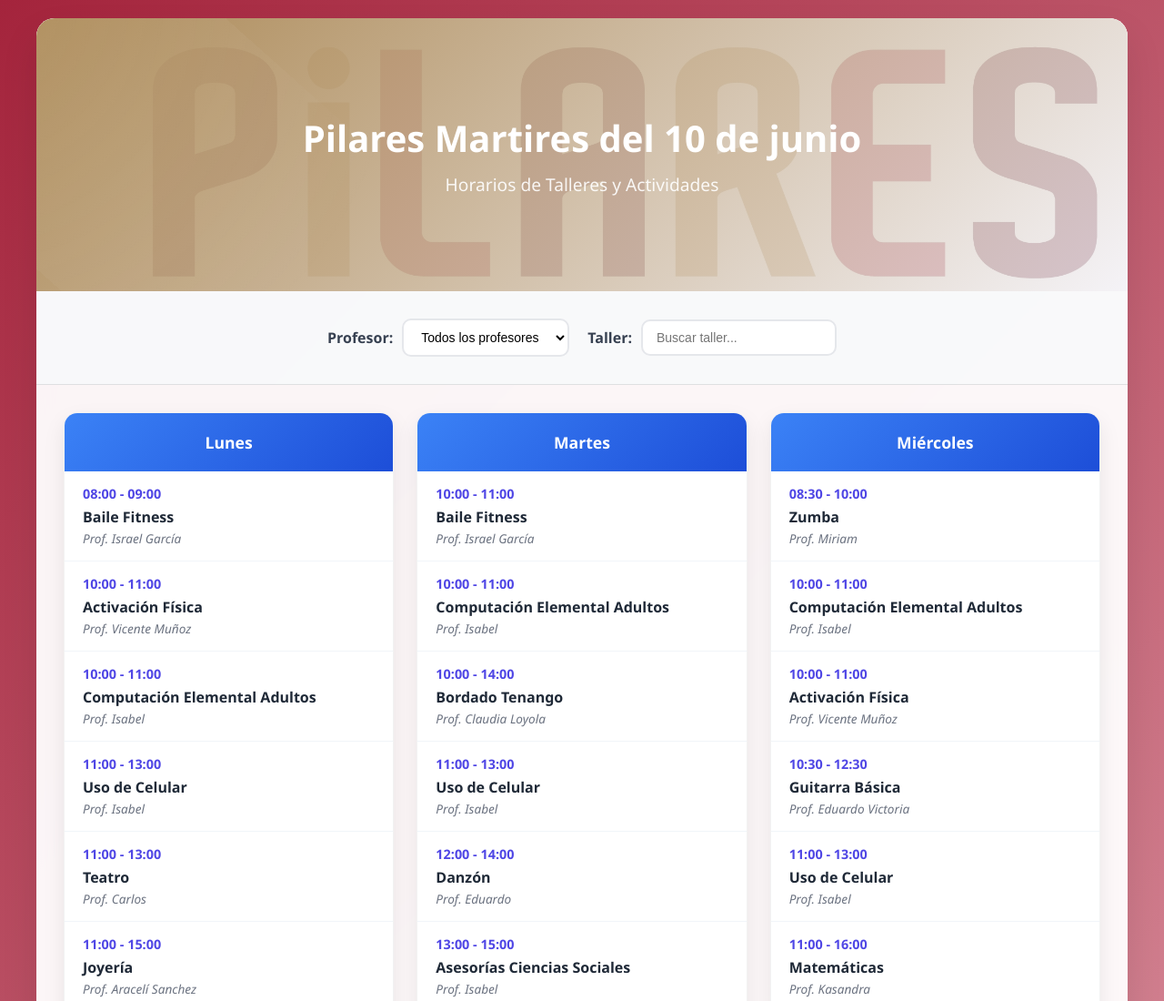
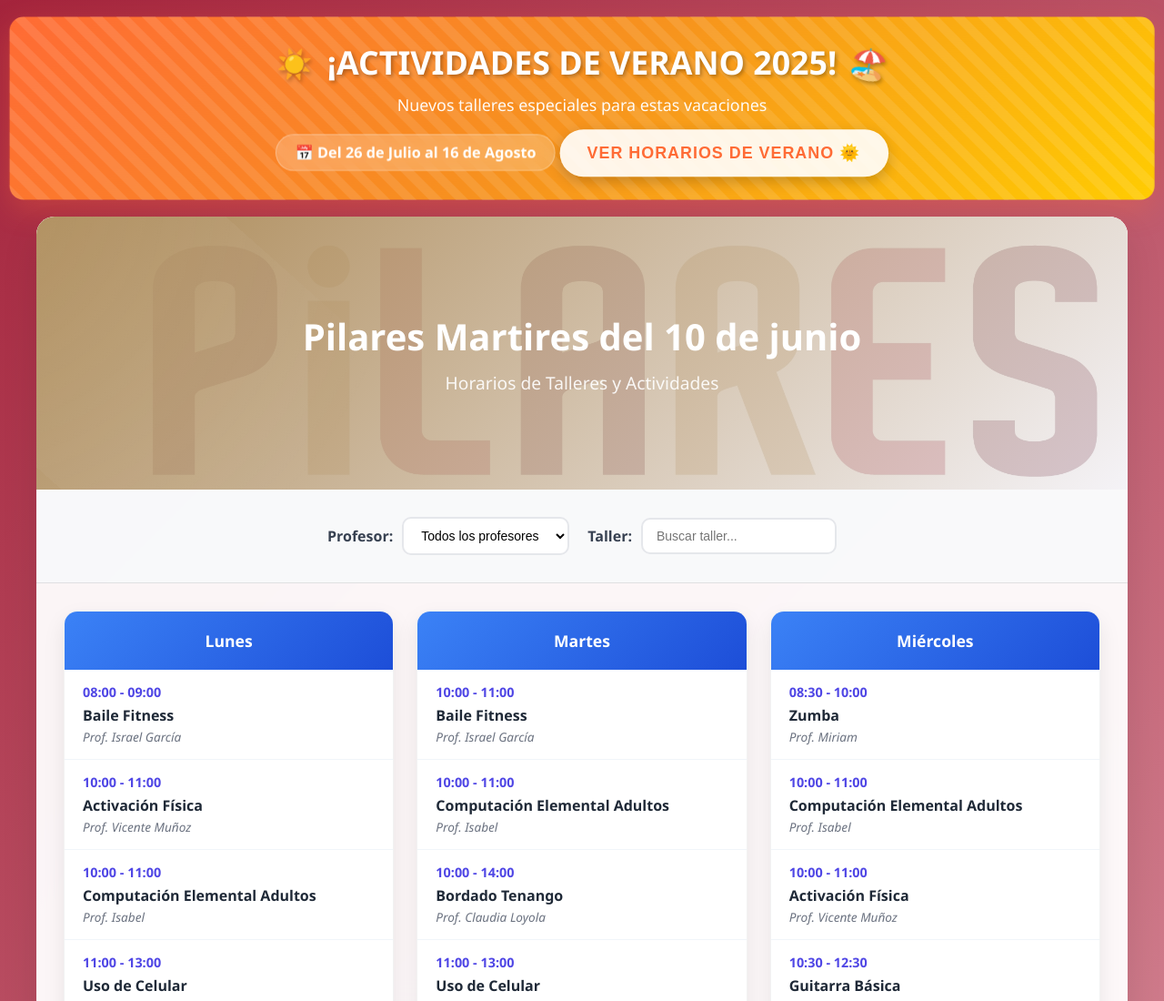
Before and after one commit to oto-ml/pilares-horario, a plain HTML site: page index.html in a window 1280 px wide. Shown: the top 1100 px of the page at 91% size. Drawn offline with Linux system fonts and the light colour scheme.

Commit message:
Adding summer banner

```diff
--- a/index.html
+++ b/index.html
@@ -17,6 +17,165 @@
             min-height: 100vh;
             padding: 20px;
         }
+
+        .summer-cta-btn {
+            background: rgba(255, 255, 255, 0.9);
+            color: #ff6b35;
+            border: none;
+            padding: 15px 30px;
+            border-radius: 30px;
+            font-size: 1.1rem;
+            font-weight: 700;
+            cursor: pointer;
+            transition: all 0.3s ease;
+            box-shadow: 0 5px 15px rgba(0, 0, 0, 0.2);
+            text-transform: uppercase;
+            letter-spacing: 1px;
+        }
+
+        .summer-cta-btn:hover {
+                background: white;
+                transform: translateY(-3px);
+                box-shadow: 0 8px 25px rgba(0, 0, 0, 0.3);
+                color: #e55b2b;
+        }
+
+        .summer-banner {
+            position: relative;
+            background: linear-gradient(135deg, #ff6b35 0%, #f7931e 50%, #ffcc02 100%);
+            border-radius: 15px;
+            margin-bottom: 20px;
+            overflow: hidden;
+            box-shadow: 0 10px 30px rgba(255, 107, 53, 0.3);
+            animation: pulse 3s ease-in-out infinite;
+        }
+
+        @keyframes pulse {
+            0%, 100% { transform: scale(1); }
+            50% { transform: scale(1.02); }
+        }
+
+        .summer-banner::before {
+            content: '';
+            position: absolute;
+            top: -50%;
+            left: -50%;
+            width: 200%;
+            height: 200%;
+            background: repeating-linear-gradient(
+                45deg,
+                transparent,
+                transparent 10px,
+                rgba(255, 255, 255, 0.1) 10px,
+                rgba(255, 255, 255, 0.1) 20px
+            );
+            animation: move 4s linear infinite;
+        }
+
+        @keyframes move {
+            0% { transform: translateX(-100px) translateY(-100px); }
+            100% { transform: translateX(100px) translateY(100px); }
+        }
+
+        .summer-content {
+            position: relative;
+            z-index: 2;
+            padding: 25px;
+            text-align: center;
+            color: white;
+        }
+
+        .summer-title {
+            font-size: 2.2rem;
+            font-weight: 800;
+            margin-bottom: 10px;
+            text-shadow: 2px 2px 4px rgba(0, 0, 0, 0.3);
+            display: flex;
+            align-items: center;
+            justify-content: center;
+            gap: 15px;
+        }
+
+        .summer-subtitle {
+            font-size: 1.1rem;
+            margin-bottom: 15px;
+            opacity: 0.95;
+        }
+
+        .summer-dates {
+            background: rgba(255, 255, 255, 0.2);
+            border-radius: 25px;
+            padding: 8px 20px;
+            display: inline-block;
+            font-weight: 600;
+            backdrop-filter: blur(10px);
+            border: 1px solid rgba(255, 255, 255, 0.3);
+        }
+
+        .summer-icon {
+            font-size: 2rem;
+            animation: rotate 2s ease-in-out infinite;
+        }
+
+        @keyframes rotate {
+            0%, 100% { transform: rotate(0deg); }
+            50% { transform: rotate(15deg); }
+        }
+
+        /* Botón flotante */
+        .floating-btn {
+            position: fixed;
+            bottom: 30px;
+            right: 30px;
+            width: 70px;
+            height: 70px;
+            background: linear-gradient(135deg, #ff6b35, #f7931e);
+            border-radius: 50%;
+            border: none;
+            cursor: pointer;
+            box-shadow: 0 8px 25px rgba(255, 107, 53, 0.4);
+            z-index: 1000;
+            display: flex;
+            align-items: center;
+            justify-content: center;
+            font-size: 1.8rem;
+            color: white;
+            transition: all 0.3s ease;
+            animation: bounce 2s ease-in-out infinite;
+        }
+
+        @keyframes bounce {
+            0%, 100% { transform: translateY(0px); }
+            50% { transform: translateY(-10px); }
+        }
+
+        .floating-btn:hover {
+            transform: scale(1.1) translateY(-5px);
+            box-shadow: 0 12px 35px rgba(255, 107, 53, 0.6);
+            animation: none;
+        }
+
+        .floating-btn::before {
+            content: '';
+            position: absolute;
+            width: 100%;
+            height: 100%;
+            border-radius: 50%;
+            background: rgba(255, 107, 53, 0.3);
+            animation: ripple 2s ease-out infinite;
+        }
+
+        @keyframes ripple {
+            0% {
+                transform: scale(1);
+                opacity: 0.8;
+            }
+            100% {
+                transform: scale(1.8);
+                opacity: 0;
+            }
+        }
+
 
         .container {
             max-width: 1200px;
@@ -343,6 +502,23 @@
     </style>
 </head>
 <body>
+     <div class="summer-banner">
+        <div class="summer-content">
+            <div class="summer-title">
+                <span class="summer-icon">☀️</span>
+                ¡ACTIVIDADES DE VERANO 2025!
+                <span class="summer-icon">🏖️</span>
+            </div>
+            <div class="summer-subtitle">
+                Nuevos talleres especiales para estas vacaciones
+            </div>
+            <div class="summer-dates">
+                📅 Del 26 de Julio al 16 de Agosto
+            </div>
+            <button class="summer-cta-btn" onclick="goToSummerPage()">Ver Horarios de Verano 🌞</button>
+
+        </div>
+    </div>
     <div class="container">
         <div class="banner">
             <div class="banner-overlay">
@@ -409,6 +585,9 @@
     </div>
 
     <script>
+        function goToSummerPage() {
+            window.location.href = 'verano.html';
+}
         // Datos de ejemplo - aquí puedes agregar las actividades reales
         let activities = {
             'Lunes': [
```
